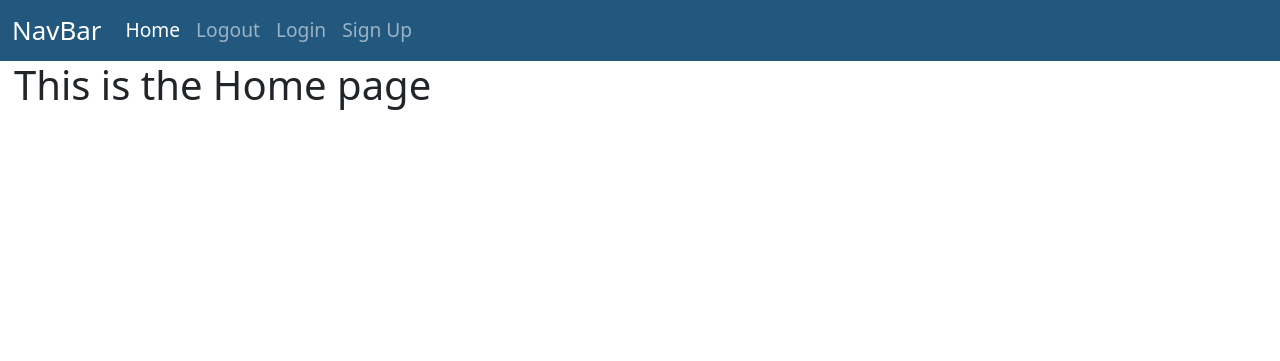
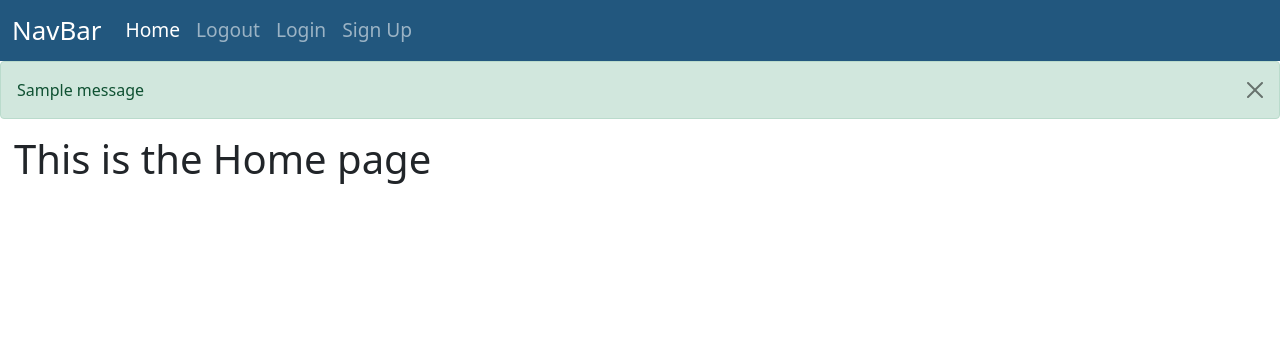
Before and after one commit to NPlanche/Project4Final, a Flask app: page / in a window 1280 px wide. Shown: the top 361 px of the page. Run offline with Flask 3, Linux system fonts and the light colour scheme; one stand-in notice (Sample message) is shown.

Commit message:
added alert messages

```diff
--- a/website/templates/base.html
+++ b/website/templates/base.html
@@ -81,6 +81,23 @@
       </div>
     </nav>
 
+    {% with messages = get_flashed_messages(with_categories=true) %}
+    <!--If we have messages -->
+    {% if messages %} {% for category, message in messages %} {% if category
+    =='error' %}
+      <div class="alert alert-danger alert-dismissible fade show" role="alert">
+        {{ message }}
+          <button type="button" class="btn-close" data-bs-dismiss="alert" aria-label="Close"></button>
+        </div>
+      </div>
+    {% else %}
+    <div class="alert alert-success alert-dismissible fade show" role="alert">
+      {{ message }}
+        <button type="button" class="btn-close" data-bs-dismiss="alert" aria-label="Close"></button>
+      </div>
+    </div>
+    {% endif %} {% endfor %} {% endif %} {% endwith %}
+
     <!--Container that will change when page is chnaged-->
     <div class="container" style="margin-left: 2px; !important">
       {% block content %} Hello {% endblock %}
```
Also changed, not shown: website/auth.py (+28 -1 lines).
